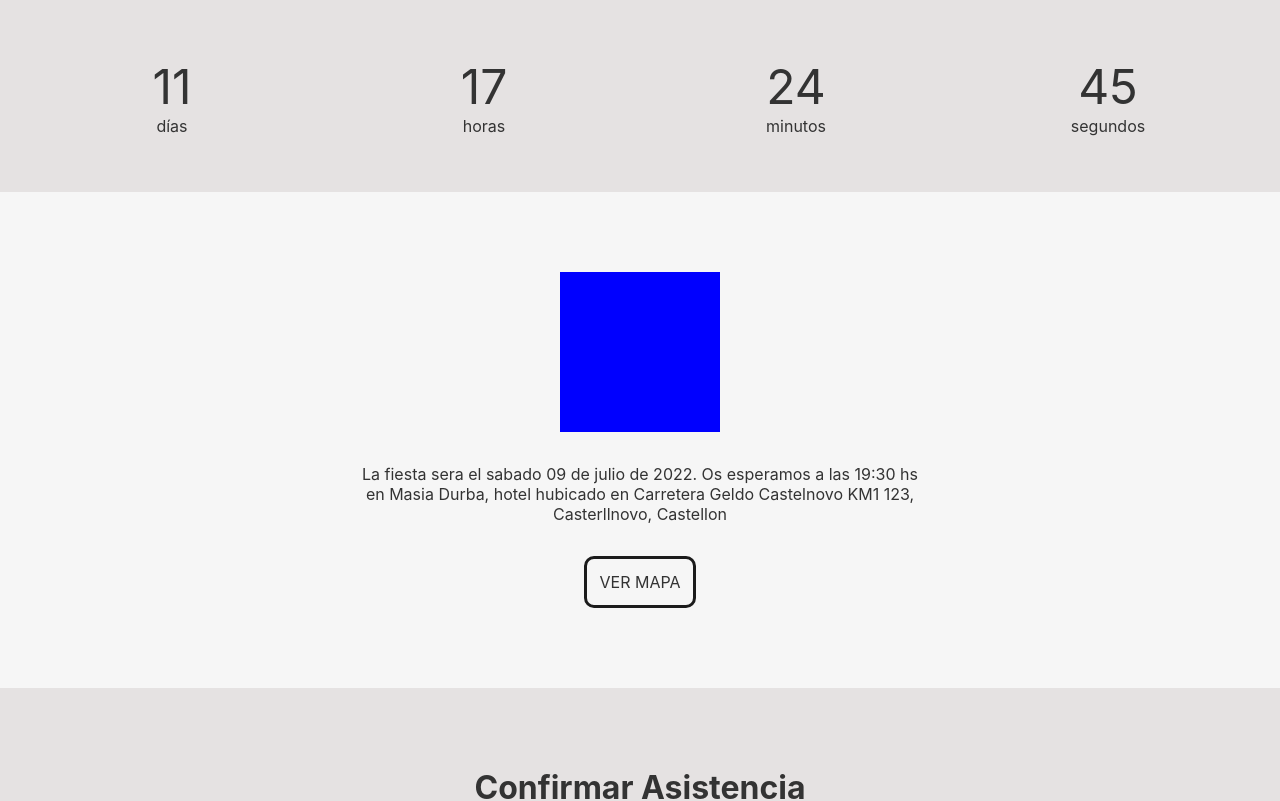
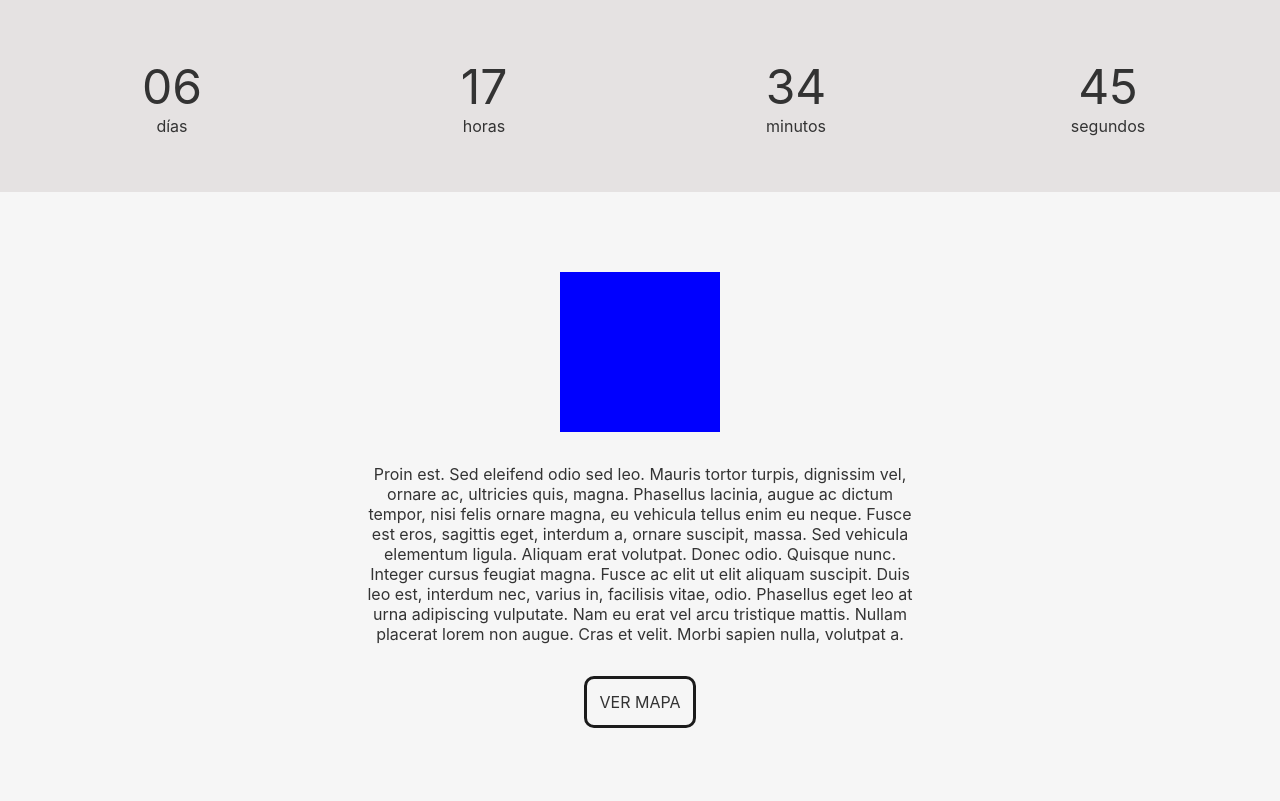
Before and after one commit to wilberquito/wedding, a Svelte app: page / in a window 1280 px wide. Shown: the top 801 px of the page. Built offline with nearby package versions, Linux system fonts and the light colour scheme.

Commit message:
reads json configuration to display content

```diff
--- a/src/components/CountDown.svelte
+++ b/src/components/CountDown.svelte
@@ -3,7 +3,7 @@
 
         // TODO: this makes the absolute countdown calculation
         // should handle the case when the wedding date has already acomplished
-        export const weddingDate = new Date("2022-09-20 17:15:30");
+        export const weddingDate = new Date("2022-09-15 17:25:30");
 
         let remainingDays;
         let remainingHours;
--- a/src/components/Location.svelte
+++ b/src/components/Location.svelte
@@ -1,26 +1,25 @@
 <script>
-    import { openNewWindow } from "./../utils";
+    import { data } from './../assets/data.json';
+        import { openNewWindow } from "./../utils";
 
-    export const weddingLocationUrl = "https://goo.gl/maps/fwkFsFwauuNjLwq18";
-    export const title = "Fiesta";
+        const {
+                googleAddress,
+                description,
+                title
+            } = data['location'];
 
-    export const plaintText = `La fiesta sera el sabado 09 de julio de 2022.
-        Os esperamos a las 19:30 hs en Masia
-        Durba, hotel hubicado en Carretera Geldo
-        Castelnovo KM1 123, Casterllnovo, Castellon`;
-
-    function openGoogleMapsReference() {
-        openNewWindow(weddingLocationUrl);
-    }
+        function openGoogleMapsReference() {
+                openNewWindow(googleAddress);
+            }
 </script>
 
 <div class="g__section">
     <div class="box" />
-    <p class="text">{plaintText}</p>
+    <p class="text">{description}</p>
     <button class="g__button" on:click={openGoogleMapsReference}>
         ver mapa
     </button>
-</div>
+    </div>
 
 <style>
     .box {
```
Also changed, not shown: src/components/Confirmation.svelte (indentation only).
